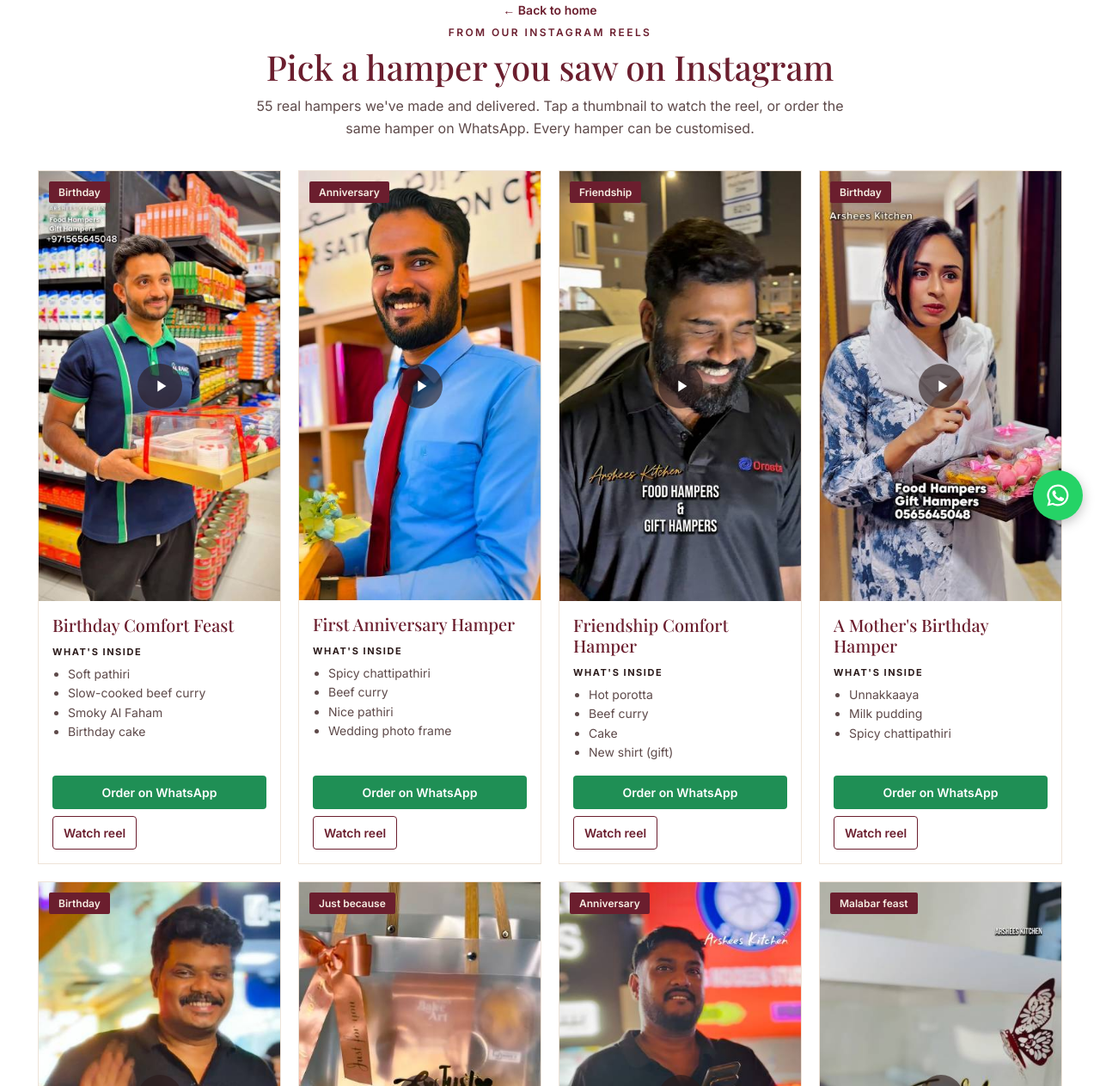
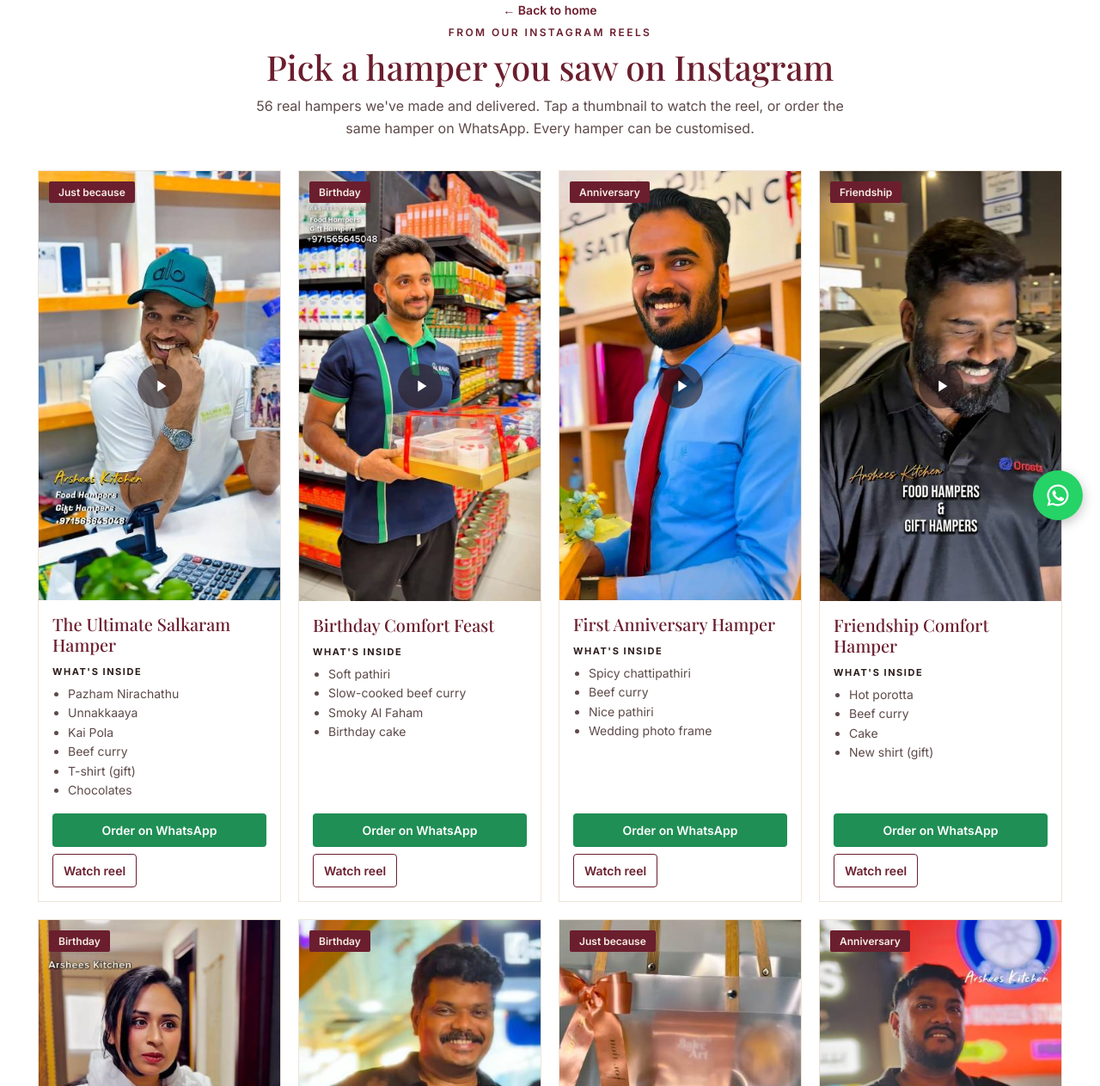
Before and after one commit to drmirshadck/arshees, a plain HTML site: page reels.html in a window 1280 px wide. Shown: the part 175-1438 px from the top of the page at 86% size. Drawn offline with nearby package versions, Linux system fonts and the light colour scheme; a web font is replaced by a local one.

Commit message:
Add files via upload

```diff
--- a/reels.html
+++ b/reels.html
@@ -195,9 +195,14 @@ img{display:block;max-width:100%}
 <a href="index.html" style="font-size:14px;font-weight:600;text-decoration:none">&larr; Back to home</a>
 <span class="eyebrow">From our Instagram reels</span>
 <h1 style="margin:0;font-family:'Playfair Display',serif;font-weight:500;font-size:40px;line-height:1.15;color:var(--wine)">Pick a hamper you saw on Instagram</h1>
-<p>55 real hampers we've made and delivered. Tap a thumbnail to watch the reel, or order the same hamper on WhatsApp. Every hamper can be customised.</p>
+<p>56 real hampers we've made and delivered. Tap a thumbnail to watch the reel, or order the same hamper on WhatsApp. Every hamper can be customised.</p>
 </div>
 <div class="rc-grid">
+<article class="rc">
+<a class="rc-thumb" href="https://www.instagram.com/reel/DfUbydHBpDy/" target="_blank" rel="noopener" aria-label="Watch the The Ultimate Salkaram Hamper reel on Instagram"><img loading="lazy" src="images/reels/DfUbydHBpDy.jpg" alt="The Ultimate Salkaram Hamper reel thumbnail"><span class="rc-play" aria-hidden="true"><svg viewBox="0 0 24 24" width="22" height="22"><path d="M8 5v14l11-7z" fill="currentColor"/></svg></span><span class="rc-tag">Just because</span></a>
+<div class="rc-body"><h3>The Ultimate Salkaram Hamper</h3><p class="rc-k">What's inside</p><ul><li>Pazham Nirachathu</li><li>Unnakkaaya</li><li>Kai Pola</li><li>Beef curry</li><li>T-shirt (gift)</li><li>Chocolates</li></ul>
+<div class="rc-btns"><a class="rc-wa" href="https://wa.me/971565645048?text=Hi%20Arshees%20Kitchen%21%20I%27d%20like%20to%20order%20a%20hamper%20like%20%22The%20Ultimate%20Salkaram%20Hamper%22%20from%20your%20reel%3A%20https%3A//www.instagram.com/reel/DfUbydHBpDy/" target="_blank" rel="noopener">Order on WhatsApp</a><a class="rc-ig" href="https://www.instagram.com/reel/DfUbydHBpDy/" target="_blank" rel="noopener">Watch reel</a></div></div>
+</article>
 <article class="rc">
 <a class="rc-thumb" href="https://www.instagram.com/reel/DfHmDBlhb36/" target="_blank" rel="noopener" aria-label="Watch the Birthday Comfort Feast reel on Instagram"><img loading="lazy" src="images/reels/DfHmDBlhb36.jpg" alt="Birthday Comfort Feast reel thumbnail"><span class="rc-play" aria-hidden="true"><svg viewBox="0 0 24 24" width="22" height="22"><path d="M8 5v14l11-7z" fill="currentColor"/></svg></span><span class="rc-tag">Birthday</span></a>
 <div class="rc-body"><h3>Birthday Comfort Feast</h3><p class="rc-k">What's inside</p><ul><li>Soft pathiri</li><li>Slow-cooked beef curry</li><li>Smoky Al Faham</li><li>Birthday cake</li></ul>
```
Also changed, not shown: index.html (+6 -6 lines).
